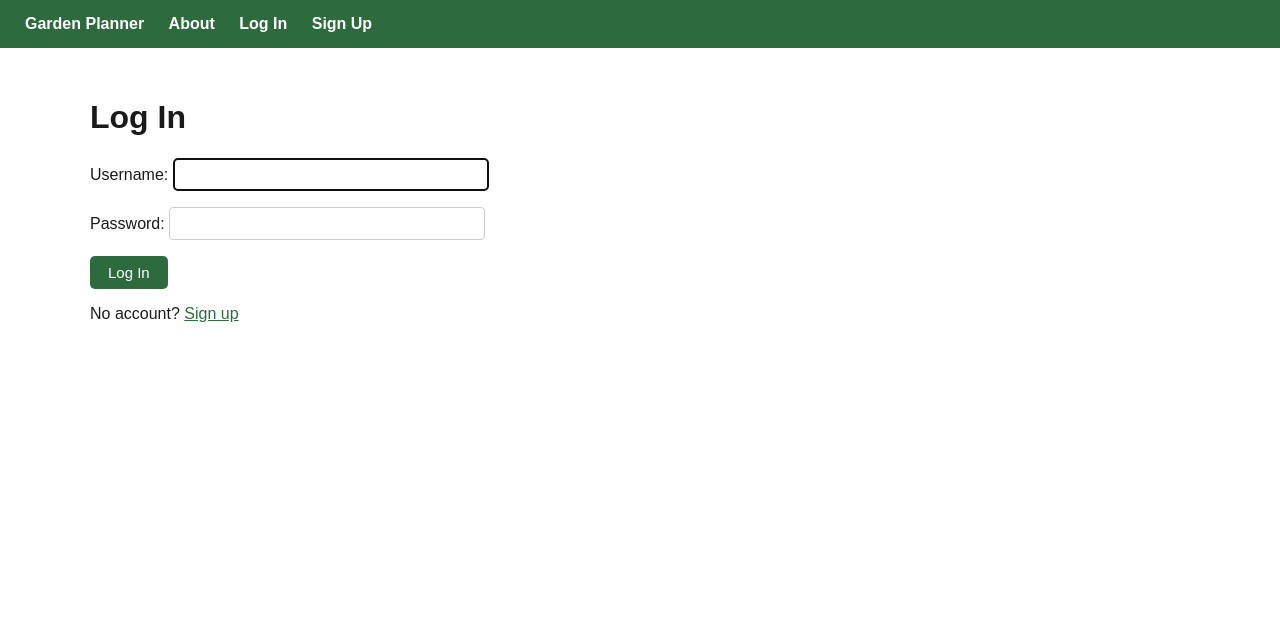
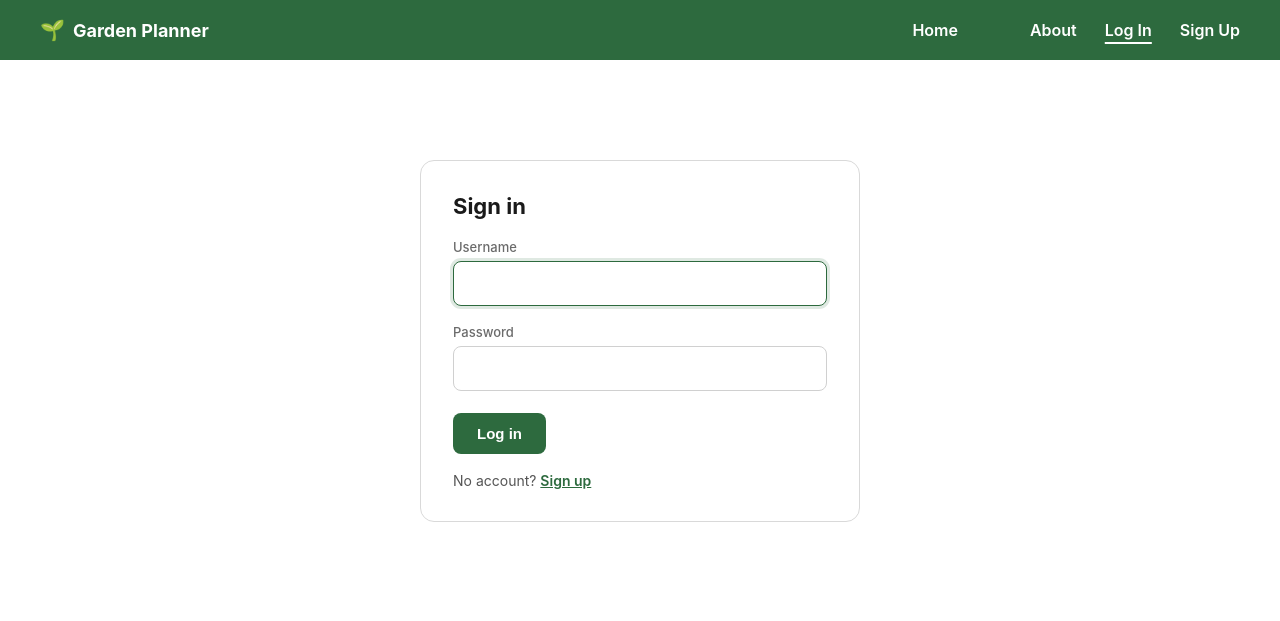
Before and after one commit to samldahl/garden-planner, a Django app: page /accounts/login/ in a window 1280 px wide. Shown: the top 621 px of the page. Run offline with Django 5.2, Linux system fonts and the light colour scheme.

Commit message:
update login styles

```diff
--- a/gardenPlanner/planner/static/css/style.css
+++ b/gardenPlanner/planner/static/css/style.css
@@ -1,59 +1,214 @@
 body {
-  font-family: Arial, sans-serif;
+  font-family: -apple-system, BlinkMacSystemFont, "Segoe UI", "Inter", Roboto, Helvetica, Arial, sans-serif;
   margin: 0;
   color: #1a1a1a;
 }
 
 main {
-  max-width: 1100px;
+  max-width: 1200px;
   margin: 0 auto;
-  padding: 30px 20px;
+  padding: 60px 40px;
 }
 
+/* ===== Nav ===== */
 nav {
   background-color: #2d6a3e;
-  padding: 15px 25px;
+  padding: 18px 40px;
   color: white;
+  display: flex;
+  align-items: center;
+  gap: 32px;
 }
 
 nav a {
   color: white;
   text-decoration: none;
-  margin-right: 20px;
-  font-weight: bold;
+  font-weight: 600;
 }
 
 nav a:hover {
   text-decoration: underline;
 }
 
-nav span {
-  margin-right: 15px;
+.brand {
+  margin-right: auto;
+  font-size: 18px;
+  font-weight: 700;
+  display: inline-flex;
+  align-items: center;
+  gap: 8px;
 }
 
-nav form {
-  display: inline;
+.brand-mark {
+  font-size: 20px;
 }
 
+.nav-group {
+  display: flex;
+  align-items: center;
+  gap: 28px;
+}
+
+.nav-group-end {
+  margin-left: 40px;
+}
+
+nav .active {
+  text-decoration: underline;
+  text-underline-offset: 6px;
+  text-decoration-thickness: 2px;
+}
+
+.logout-form {
+  display: inline;
+  margin: 0;
+}
+
+.link-button {
+  background: none;
+  border: none;
+  color: white;
+  font: inherit;
+  font-weight: 600;
+  cursor: pointer;
+  padding: 0;
+}
+
+.link-button:hover {
+  text-decoration: underline;
+}
+
+/* ===== Headings ===== */
 h1 {
-  font-size: 32px;
+  font-size: 64px;
+  font-weight: 800;
+  line-height: 1.05;
+  margin: 0 0 20px;
+  letter-spacing: -0.02em;
 }
 
 h2 {
   font-size: 22px;
-  margin-top: 25px;
+  margin: 0 0 20px;
 }
 
 a {
   color: #2d6a3e;
 }
 
+/* ===== Hero ===== */
+.hero {
+  display: grid;
+  grid-template-columns: 1fr 1fr;
+  gap: 80px;
+  align-items: center;
+  min-height: 60vh;
+}
+
+.lede {
+  font-size: 18px;
+  color: #555;
+  margin: 0;
+}
+
+/* ===== Auth card ===== */
+.auth-wrapper {
+  max-width: 440px;
+  margin: 40px auto;
+}
+
+.auth-card {
+  border: 1px solid #d9d9d9;
+  border-radius: 14px;
+  padding: 32px;
+  background: #fff;
+}
+
+.auth-card h2 {
+  font-size: 22px;
+  font-weight: 700;
+}
+
+.field {
+  margin-bottom: 18px;
+}
+
+.field label {
+  display: block;
+  font-size: 13px;
+  color: #6b6b6b;
+  margin-bottom: 6px;
+  font-weight: 500;
+}
+
+.field input,
+.field select,
+.field textarea,
+.auth-card input[type="text"],
+.auth-card input[type="password"],
+.auth-card input[type="email"] {
+  width: 100%;
+  box-sizing: border-box;
+  padding: 12px 14px;
+  border: 1px solid #d0d0d0;
+  border-radius: 8px;
+  font-size: 15px;
+  font-family: inherit;
+}
+
+.field input:focus,
+.auth-card input:focus {
+  outline: none;
+  border-color: #2d6a3e;
+  box-shadow: 0 0 0 3px rgba(45, 106, 62, 0.15);
+}
+
+.field-help {
+  font-size: 12px;
+  color: #888;
+  margin: 6px 0 0;
+}
+
+.field-error,
+.form-error {
+  font-size: 13px;
+  color: #b3261e;
+  margin: 6px 0 0;
+}
+
+.btn-primary {
+  background-color: #2d6a3e;
+  color: white;
+  border: none;
+  padding: 12px 24px;
+  border-radius: 8px;
+  font-size: 15px;
+  font-weight: 600;
+  cursor: pointer;
+  margin-top: 4px;
+}
+
+.btn-primary:hover {
+  background-color: #3a8050;
+}
+
+.auth-helper {
+  margin: 18px 0 0;
+  font-size: 14px;
+  color: #555;
+}
+
+.auth-helper a {
+  font-weight: 600;
+}
+
+/* ===== Generic form/button (other pages) ===== */
 button {
   background-color: #2d6a3e;
   color: white;
   border: none;
   padding: 8px 18px;
-  border-radius: 5px;
+  border-radius: 6px;
   font-size: 15px;
   cursor: pointer;
 }
@@ -63,11 +218,10 @@ button:hover {
 }
 
 input, textarea, select {
-  padding: 7px;
+  padding: 8px;
   border: 1px solid #ccc;
-  border-radius: 4px;
+  border-radius: 6px;
   font-size: 15px;
-  width: 300px;
 }
 
 textarea {
@@ -79,3 +233,26 @@ hr {
   border: 0;
   border-top: 1px solid #ddd;
 }
+
+/* ===== Responsive ===== */
+@media (max-width: 800px) {
+  .hero {
+    grid-template-columns: 1fr;
+    gap: 40px;
+    min-height: auto;
+  }
+  h1 {
+    font-size: 44px;
+  }
+  nav {
+    flex-wrap: wrap;
+    gap: 16px;
+    padding: 14px 20px;
+  }
+  .nav-group-end {
+    margin-left: 0;
+  }
+  main {
+    padding: 30px 20px;
+  }
+}
--- a/gardenPlanner/planner/templates/base.html
+++ b/gardenPlanner/planner/templates/base.html
@@ -8,23 +8,29 @@
   <link rel="stylesheet" href="{% static 'css/style.css' %}">
 </head>
 <body>
+  {% with active=request.resolver_match.url_name %}
   <nav>
-    <a href="{% url 'home' %}">Garden Planner</a>
+    <a class="brand" href="{% url 'home' %}"><span class="brand-mark">🌱</span> Garden Planner</a>
+    <div class="nav-group">
+      <a href="{% url 'home' %}" class="{% if active == 'home' %}active{% endif %}">Home</a>
       {% if user.is_authenticated %}
-      <a href="{% url 'gardens-index' %}">Gardens</a>
+        <a href="{% url 'gardens-index' %}" class="{% if 'gardens' in active or 'plants' in active %}active{% endif %}">Gardens</a>
       {% endif %}
-    <a href="{% url 'about' %}">About</a>
+    </div>
+    <div class="nav-group nav-group-end">
+      <a href="{% url 'about' %}" class="{% if active == 'about' %}active{% endif %}">About</a>
       {% if user.is_authenticated %}
-      <span>Hi, {{ user.username }}</span>
-      <form action="{% url 'logout' %}" method="POST" style="display:inline;">
+        <form action="{% url 'logout' %}" method="POST" class="logout-form">
           {% csrf_token %}
-        <button type="submit">Log Out</button>
+          <button type="submit" class="link-button">Logout</button>
         </form>
       {% else %}
-      <a href="{% url 'login' %}">Log In</a>
-      <a href="{% url 'signup' %}">Sign Up</a>
+        <a href="{% url 'login' %}" class="{% if active == 'login' %}active{% endif %}">Log In</a>
+        <a href="{% url 'signup' %}" class="{% if active == 'signup' %}active{% endif %}">Sign Up</a>
       {% endif %}
+    </div>
   </nav>
+  {% endwith %}
   <main>
     {% block content %}{% endblock %}
   </main>
--- a/gardenPlanner/planner/templates/registration/login.html
+++ b/gardenPlanner/planner/templates/registration/login.html
@@ -1,14 +1,23 @@
 {% extends 'base.html' %}
 
 {% block content %}
-  <h1>Log In</h1>
-  <form method="POST" action="{% url 'login' %}">
-    {% csrf_token %}
-    {{ form.as_p }}
-    <button type="submit">Log In</button>
-  </form>
-  {% if form.errors %}
-    <p>Invalid username or password.</p>
-  {% endif %}
-  <p>No account? <a href="{% url 'signup' %}">Sign up</a></p>
+<div class="auth-wrapper">
+  <div class="auth-card">
+    <h2>Sign in</h2>
+    <form method="POST" action="{% url 'login' %}">
+      {% csrf_token %}
+      {% for field in form %}
+        <div class="field">
+          <label for="{{ field.id_for_label }}">{{ field.label }}</label>
+          {{ field }}
+        </div>
+      {% endfor %}
+      <button type="submit" class="btn-primary">Log in</button>
+    </form>
+    {% if form.errors %}
+      <p class="form-error">Invalid username or password.</p>
+    {% endif %}
+    <p class="auth-helper">No account? <a href="{% url 'signup' %}">Sign up</a></p>
+  </div>
+</div>
 {% endblock %}
```
Also changed, not shown: gardenPlanner/planner/templates/home.html (+27 -2 lines), gardenPlanner/planner/templates/registration/signup.html (+21 -10 lines). Lines whose indentation alone changed are shown as unchanged.
